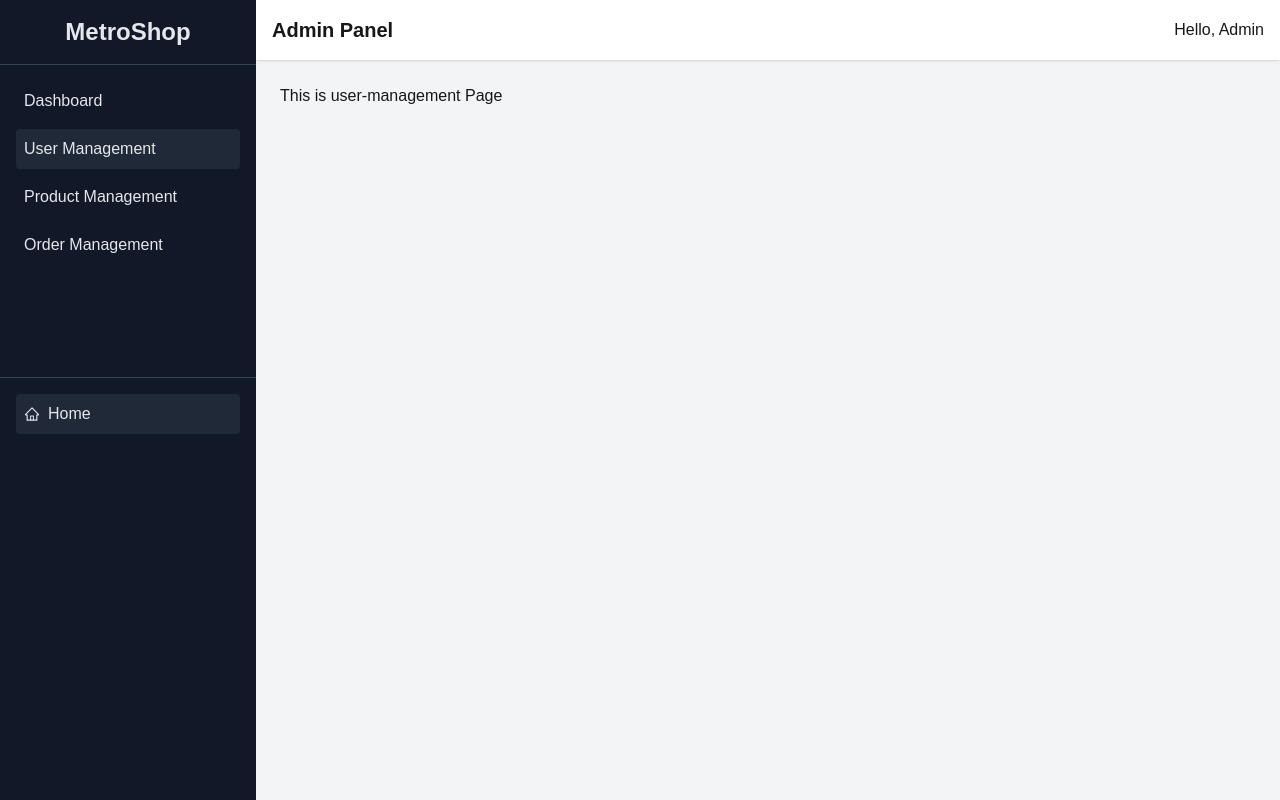
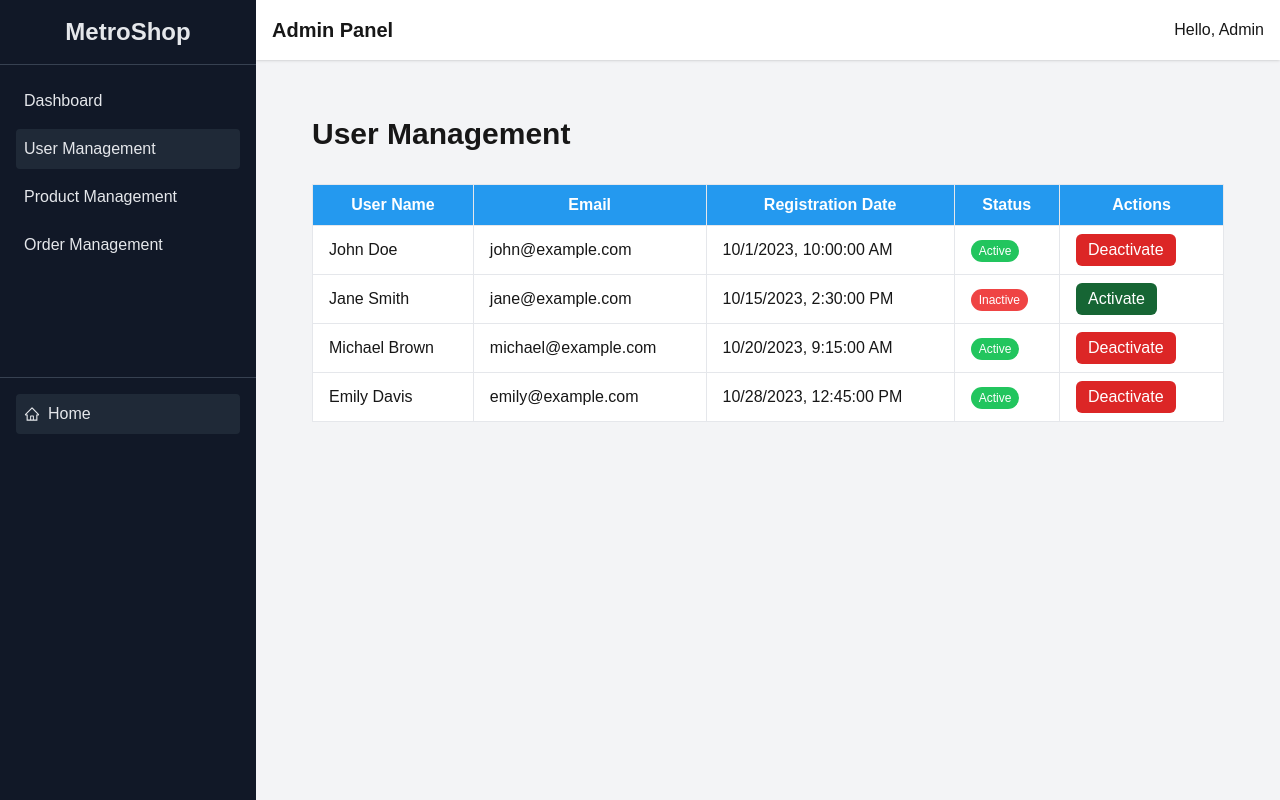
Before and after one commit to mdsejan/MetroShop-client, a Next.js app: page /admin/user-management in a window 1280 px wide. Built offline with nearby package versions, Linux system fonts and the light colour scheme.

Commit message:
user management

```diff
--- a/src/app/(AdminLayout)/admin/user-management/page.tsx
+++ b/src/app/(AdminLayout)/admin/user-management/page.tsx
@@ -1,7 +1,103 @@
+"use client";
 const UserManagement = () => {
+  // Demo data for users
+  const users = [
+    {
+      _id: "1",
+      name: "John Doe",
+      email: "john@example.com",
+      registrationDate: "2023-10-01T10:00:00Z",
+      isActive: true
+    },
+    {
+      _id: "2",
+      name: "Jane Smith",
+      email: "jane@example.com",
+      registrationDate: "2023-10-15T14:30:00Z",
+      isActive: false
+    },
+    {
+      _id: "3",
+      name: "Michael Brown",
+      email: "michael@example.com",
+      registrationDate: "2023-10-20T09:15:00Z",
+      isActive: true
+    },
+    {
+      _id: "4",
+      name: "Emily Davis",
+      email: "emily@example.com",
+      registrationDate: "2023-10-28T12:45:00Z",
+      isActive: true
+    }
+  ];
+
+  const handleActivate = (id: string) => {
+    // Logic to activate the user (e.g., update user status)
+    console.log(`Activating user with ID: ${id}`);
+  };
+
+  const handleDeactivate = (id: string) => {
+    // Logic to deactivate the user (e.g., update user status)
+    console.log(`Deactivating user with ID: ${id}`);
+  };
+
   return (
-    <div>
-      <h2>This is user-management Page</h2>
+    <div className="max-w-screen-2xl mx-auto px-8 min-h-[70vh] py-8">
+      <h2 className="text-3xl font-semibold mb-8">User Management</h2>
+
+      {/* User List */}
+      <div className="overflow-x-auto">
+        <table className="min-w-full bg-white border border-gray-300">
+          <thead className="bg-[#2499EF] text-white">
+            <tr>
+              <th className="px-4 py-2 border">User Name</th>
+              <th className="px-4 py-2 border">Email</th>
+              <th className="px-4 py-2 border">Registration Date</th>
+              <th className="px-4 py-2 border">Status</th>
+              <th className="px-4 py-2 border">Actions</th>
+            </tr>
+          </thead>
+          <tbody>
+            {users.map((user) => (
+              <tr key={user._id}>
+                <td className="px-4 py-2 border">{user.name}</td>
+                <td className="px-4 py-2 border">{user.email}</td>
+                <td className="px-4 py-2 border">
+                  {new Date(user.registrationDate).toLocaleString()}
+                </td>
+                <td className="px-4 py-2 border">
+                  <span
+                    className={`px-2 py-1 rounded-full text-white text-xs ${
+                      user.isActive ? "bg-green-500" : "bg-red-500"
+                    }`}
+                  >
+                    {user.isActive ? "Active" : "Inactive"}
+                  </span>
+                </td>
+                <td className="px-4 py-2 border">
+                  {/* Activate/Deactivate */}
+                  {!user.isActive ? (
+                    <button
+                      onClick={() => handleActivate(user._id)}
+                      className="bg-green-800 text-white px-3 py-1 rounded-md mr-2"
+                    >
+                      Activate
+                    </button>
+                  ) : (
+                    <button
+                      onClick={() => handleDeactivate(user._id)}
+                      className="bg-red-600 text-white px-3 py-1 rounded-md mr-2"
+                    >
+                      Deactivate
+                    </button>
+                  )}
+                </td>
+              </tr>
+            ))}
+          </tbody>
+        </table>
+      </div>
     </div>
   );
 };
```
